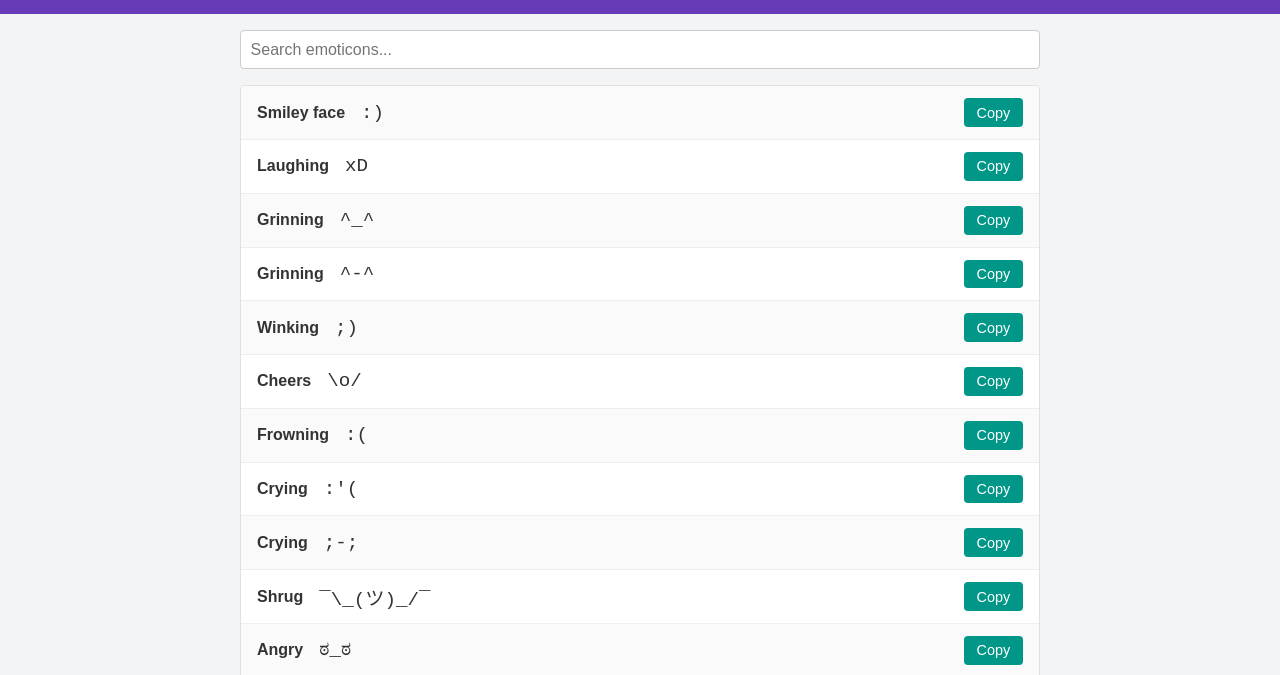
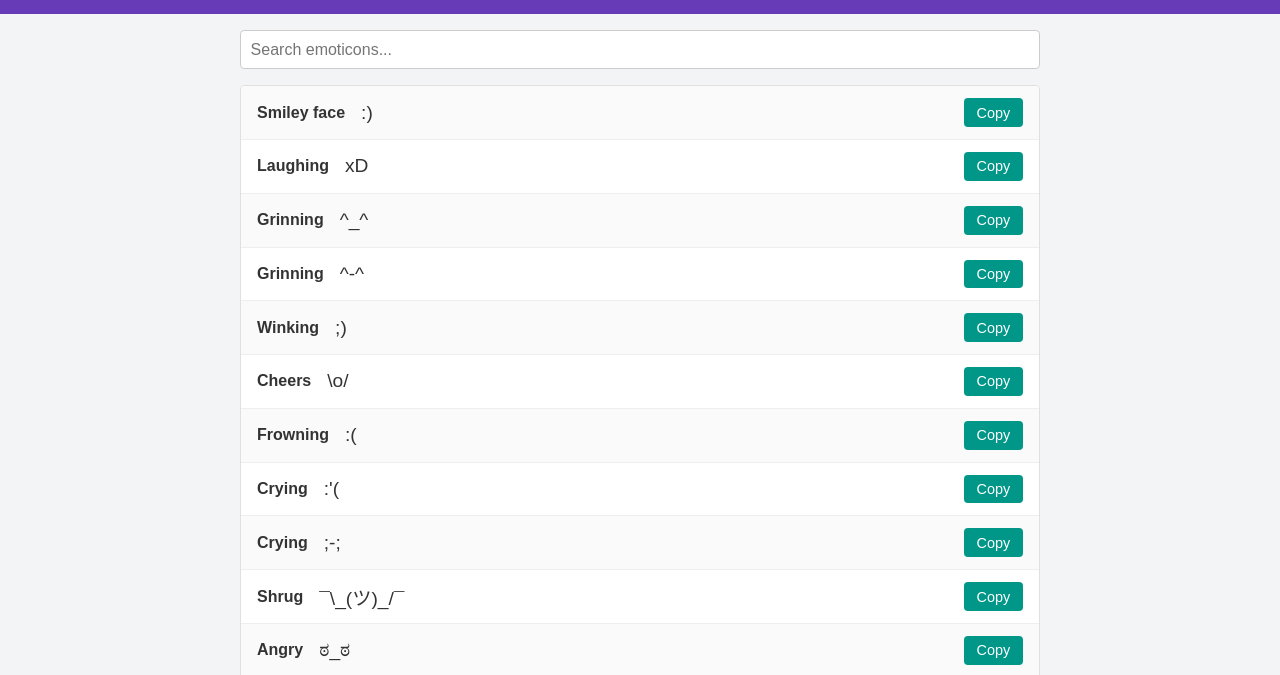
Before and after one commit to conways-glider/copymoticon, an Astro site: page / in a window 1280 px wide. Shown: the part 125-800 px from the top of the page. Built offline with nearby package versions, Linux system fonts and the light colour scheme; Astro itself is replaced by a stand-in of ours.

Commit message:
Fix monospace issue

```diff
--- a/src/components/Emoticon.astro
+++ b/src/components/Emoticon.astro
@@ -96,7 +96,7 @@ const { name, symbol } = Astro.props;
   }
 
   .symbol {
-    font-family: monospace;
+    /*font-family: monospace;*/
     font-size: 1.2rem;
     margin-right: auto;
   }
```
